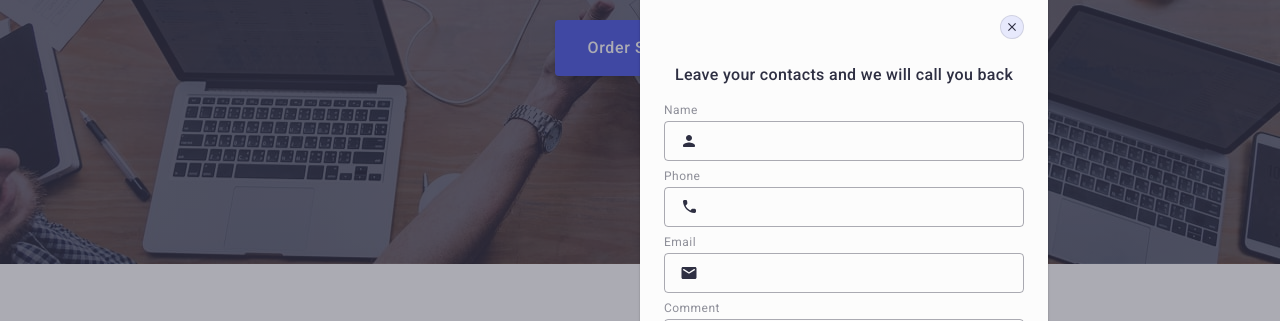
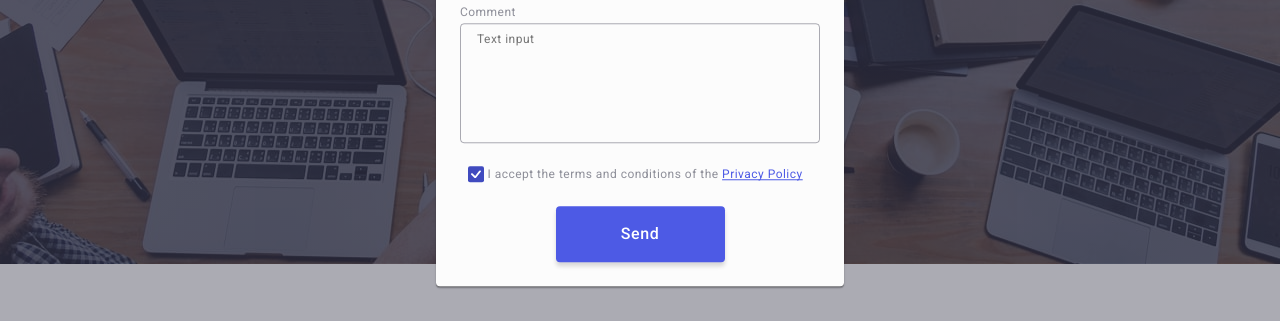
Before and after one commit to TetiAutumn/goit-markup-hw-05, a plain HTML site: page index.html in a window 1280 px wide. Shown: the part 409-730 px from the top of the page. Drawn offline with nearby package versions, Linux system fonts and the light colour scheme.

Commit message:
super cool finally

```diff
--- a/css/styles.css
+++ b/css/styles.css
@@ -547,7 +547,7 @@ img {
   position: absolute;
   top: 50%;
   left: 50%;
-  transform: translateY(-50%, -50%);
+  transform: translate(-50%, -50%);
   padding: 72px 24px 24px;
   border-radius: 4px;
   width: 408px;
@@ -702,7 +702,7 @@ img {
   transition: all 250ms cubic-bezier(0.4, 0, 0.2, 1);
   transition: background-color 250ms cubic-bezier(0.4, 0, 0.2, 1);
 }
-.accepted-checkbox:checked + .accepted-checkbox-custom > span {
+.accepted-checkbox:checked + .terms-checkbox-label .accepted-checkbox-custom {
   background-color: #404bbf;
   border: none;
   fill: #f4f4fd;
--- a/index.html
+++ b/index.html
@@ -564,6 +564,7 @@
               id="user-privacy"
               name="user-privacy"
               value="true"
+              checked
             />
             <label class="terms-checkbox-label" for="user-privacy">
               <span class="accepted-checkbox-custom">
```
